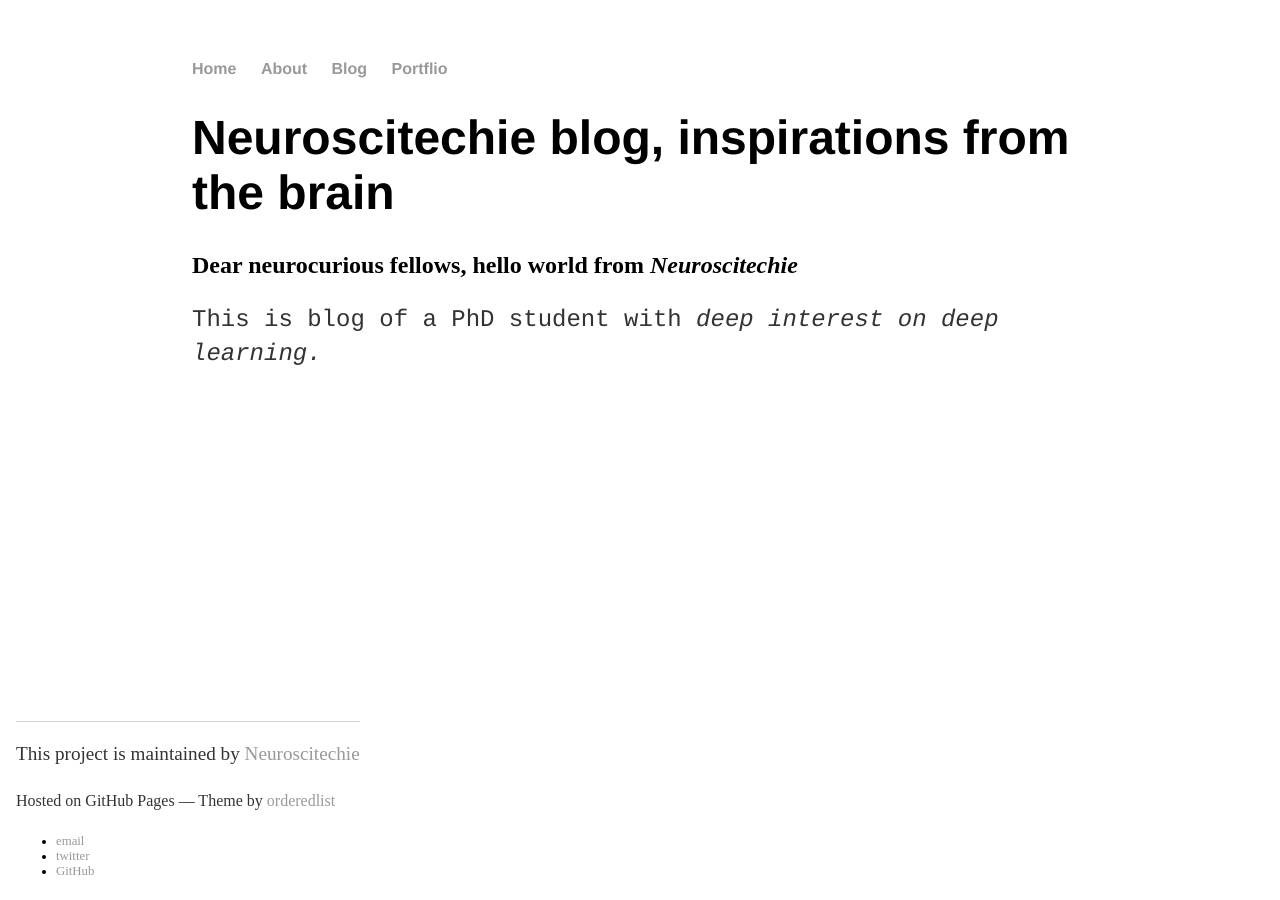
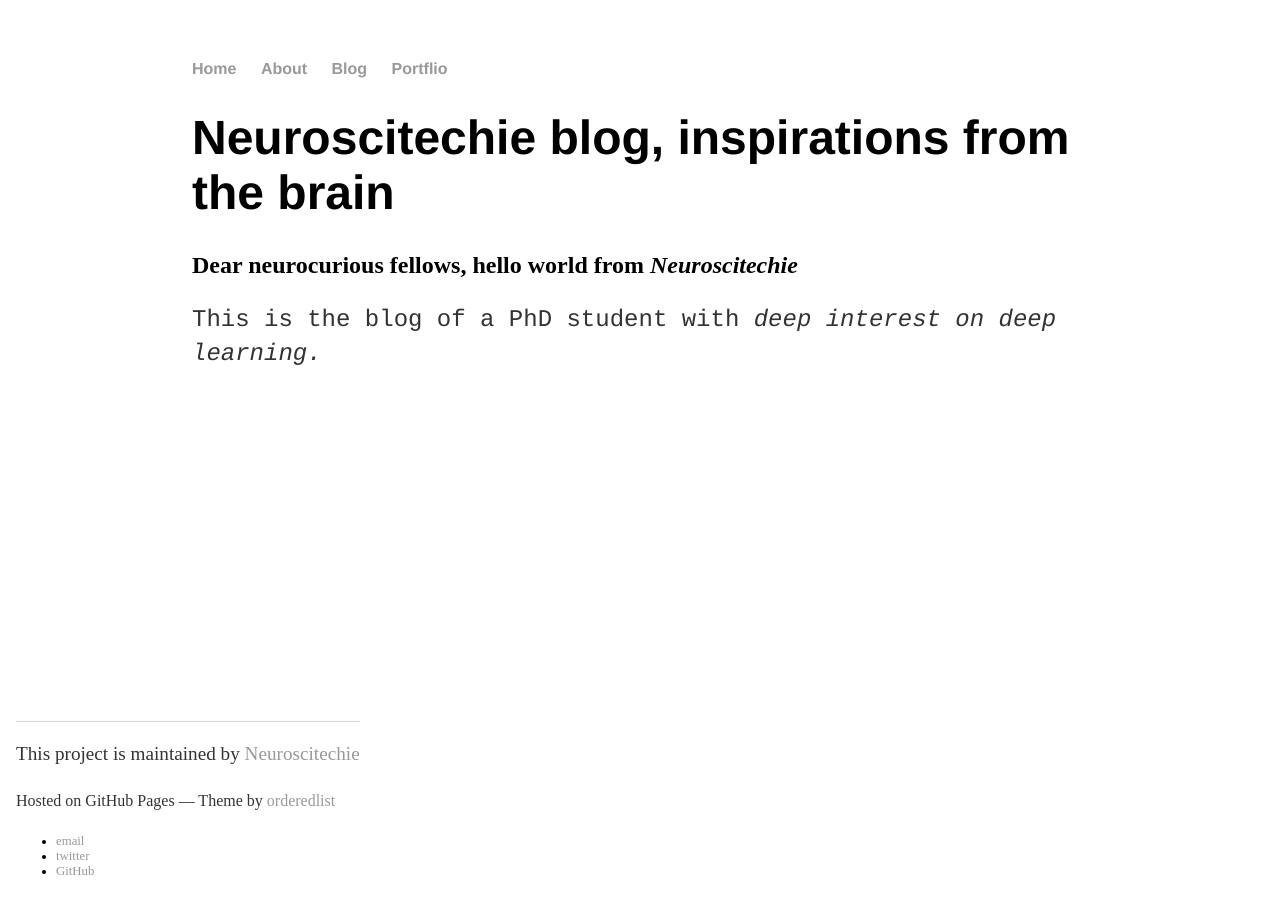
Before and after one commit to inantubek/meltemiatay.github.io, a Jekyll site: the page built from index.html, in a window 1280 px wide. Built offline with Jekyll 4.4.1, drawn with Linux system fonts in a browser that asks for light colours.

Commit message:
Update index.html

```diff
--- a/index.html
+++ b/index.html
@@ -4,4 +4,4 @@ title: Neuroscitechie blog, inspirations from the brain
 ---
 			<h1>Neuroscitechie blog, inspirations from the brain</h1>
         		<h2>Dear neurocurious fellows, hello world from <i>Neuroscitechie</i> </h2>
-			<p style="font-family:courier;">This is blog of a PhD student with <em>deep interest on deep learning.</em></p>
+			<p style="font-family:courier;">This is the blog of a PhD student with <em>deep interest on deep learning.</em></p>
```
